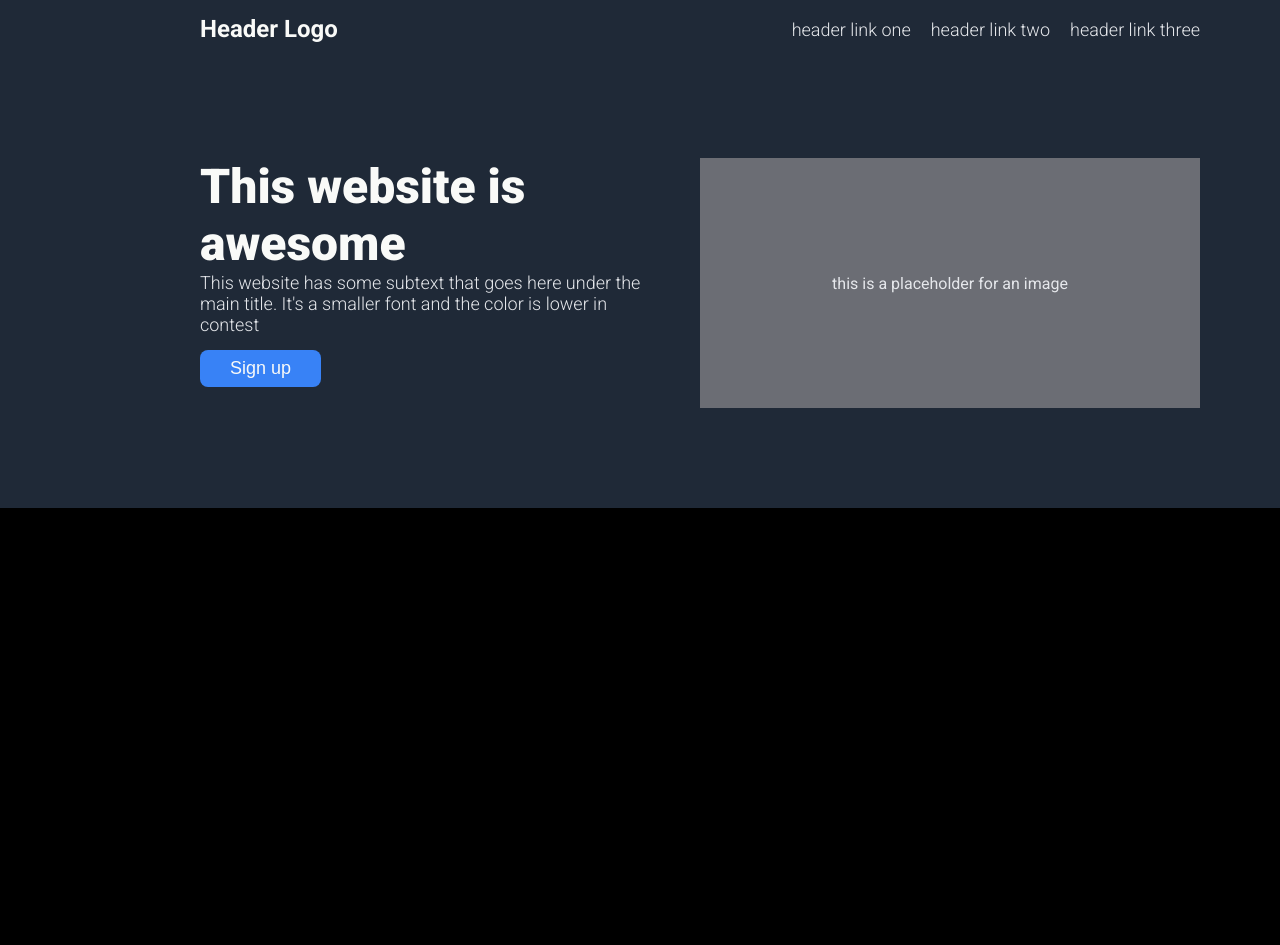
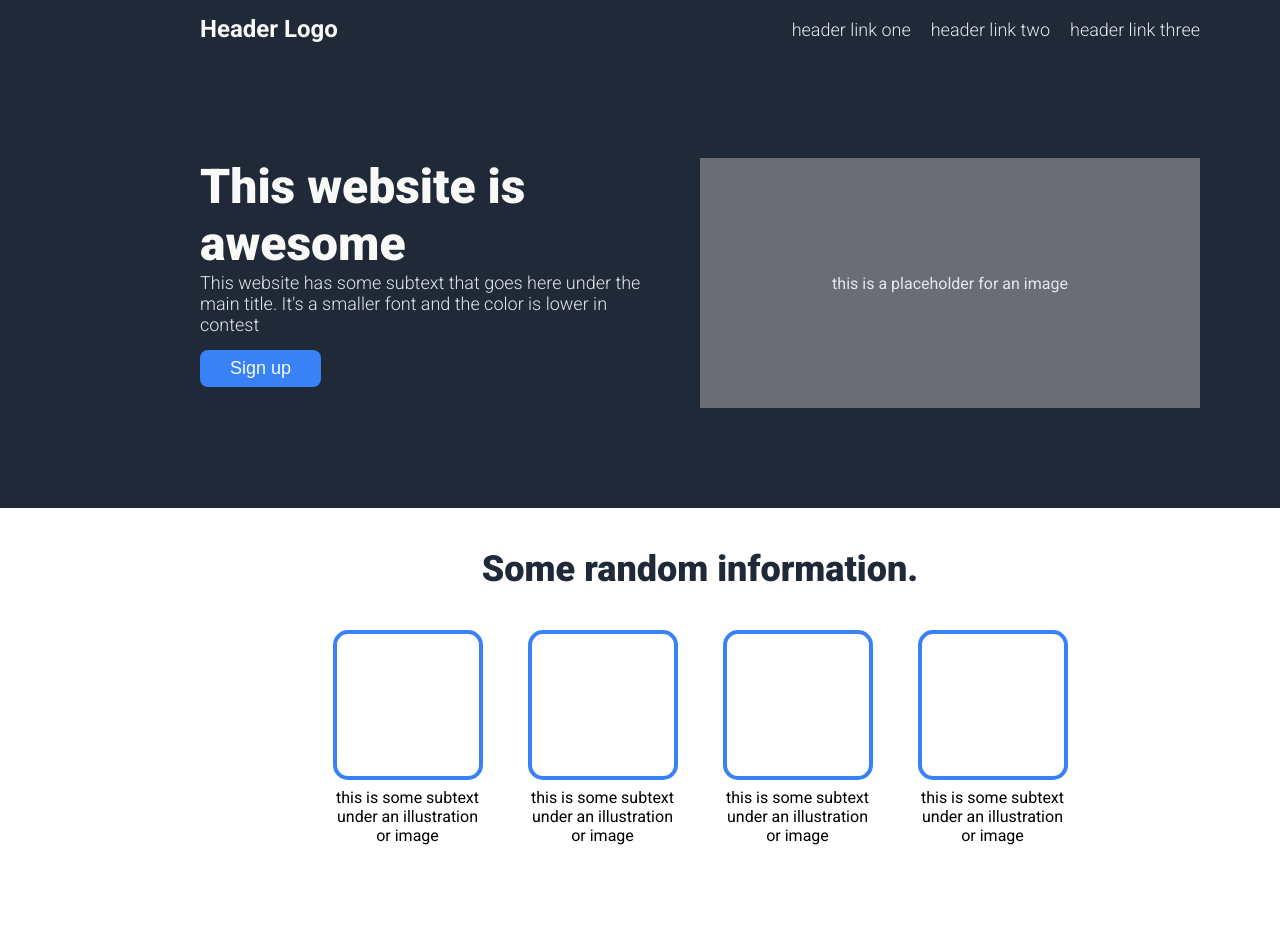
Before and after one commit to timcopley/odin-landing-page, a plain HTML site: page index.html in a window 1280 px wide. Shown: the top 945 px of the page. Before the commit the page ends 800 px from the top, so only its background shows below. Drawn offline with Linux system fonts and the light colour scheme.

Commit message:
Completed info section

```diff
--- a/index.html
+++ b/index.html
@@ -29,6 +29,27 @@
                 <div class="hero-placeholder">this is a placeholder for an image</div>
             </div>
         </div>
+        <div class="info">
+            <h2 class="info-header">Some random information.</h2>
+            <div class="info-cards">
+                <div class="info-card">
+                    <div class="info-card-placeholder"></div>
+                    <p>this is some subtext under an illustration or image</p>
+                </div>
+                <div class="info-card">
+                    <div class="info-card-placeholder"></div>
+                    <p>this is some subtext under an illustration or image</p>
+                </div>
+                <div class="info-card">
+                    <div class="info-card-placeholder"></div>
+                    <p>this is some subtext under an illustration or image</p>
+                </div>
+                <div class="info-card">
+                    <div class="info-card-placeholder"></div>
+                    <p>this is some subtext under an illustration or image</p>
+                </div>
+            </div>
+        </div>
     </div>
 </body>
 </html>
--- a/styles.css
+++ b/styles.css
@@ -1,6 +1,7 @@
 * {
     margin: 0;
     padding: 0;
+    box-sizing: border-box;
 }
 
 body {
@@ -84,3 +85,35 @@ ul {
     width: 500px;
     height: 250px;
 }
+
+.info {
+    display: flex;
+    flex-direction: column;
+    align-items: center;
+}
+
+.info-header {
+    font-size: 36px;
+    font-weight: 900;
+    color: #1F2937;
+    margin: 40px 0;
+}
+
+.info-cards {
+    display: flex;
+    gap: 45px;
+    margin-bottom: 100px;
+}
+
+.info-card {
+    width: 150px;
+    text-align: center;
+}
+
+.info-card-placeholder {
+    border: solid #3882F6 4px;
+    border-radius: 15px;
+    width: 150px;
+    height: 150px;
+    margin-bottom: 8px;
+}
```
